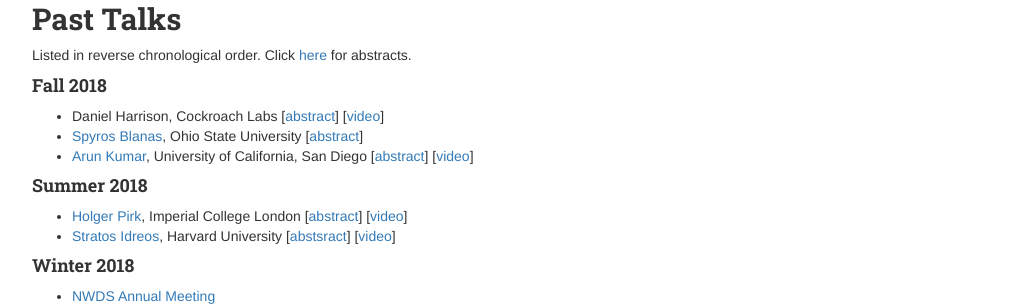
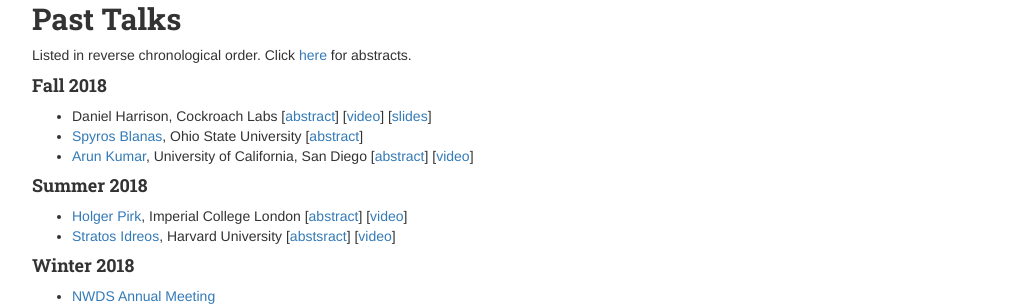
Before and after one commit to uwdb/website, a Jekyll site: the page built from nwds/nwds.markdown, in a window 1280 px wide and 900 px high, scrolled down 1388 px. Shown: the part 152-458 px from the top of the window, without its empty margins (123-1156 px from the left). Built offline with Jekyll 4.4.1, drawn with Linux system fonts in a browser that asks for light colours; nearby versions of some CDN libraries.

Commit message:
add Dan Harrison's slides

```diff
--- a/nwds/nwds.markdown
+++ b/nwds/nwds.markdown
@@ -104,7 +104,7 @@
 Listed in reverse chronological order. Click [here]({{ site.baseurl }}/nwds/past_talks.html) for abstracts.
 
 #### Fall 2018
-* Daniel Harrison, Cockroach Labs [[abstract](past_talks.html#Daniel_Harrison_10_12_18)] [[video](https://youtu.be/H6w_Ihth-m4)]
+* Daniel Harrison, Cockroach Labs [[abstract](past_talks.html#Daniel_Harrison_10_12_18)] [[video](https://youtu.be/H6w_Ihth-m4)] [[slides]({{ site.baseurl }}/nwds/Daniel_Harrison_10_12_18.pdf)]
 * [Spyros Blanas](https://web.cse.ohio-state.edu/~blanas.2/), Ohio State University [[abstract](past_talks.html#Spyros_Blanas_10_19_18)]
 * [Arun Kumar](http://cseweb.ucsd.edu/~arunkk/), University of California, San Diego [[abstract](past_talks.html#Arun_Kumar_11_2_18)] [[video](https://www.youtube.com/watch?v=VChn-bNAOi0)]
 
```
Also changed, not shown: 1 other file.
